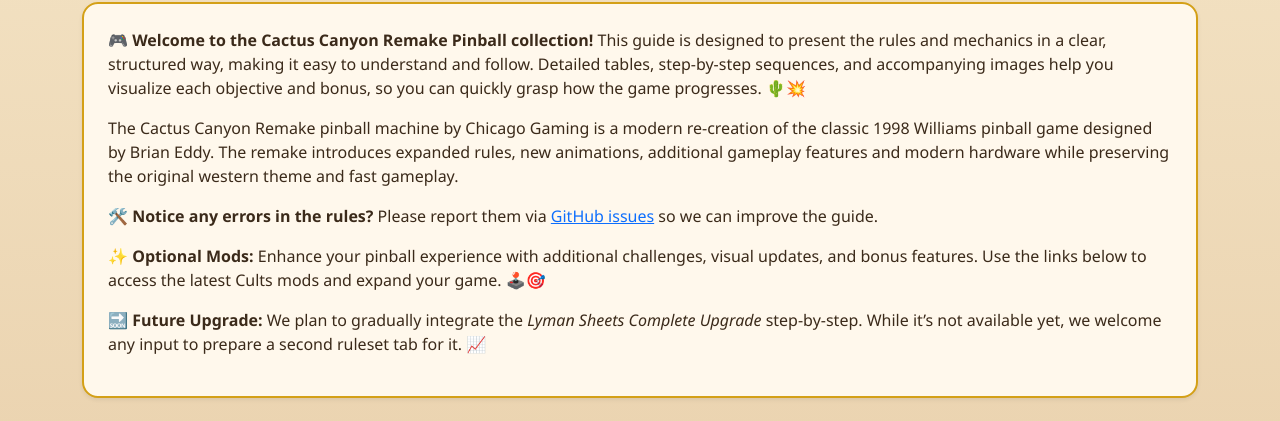
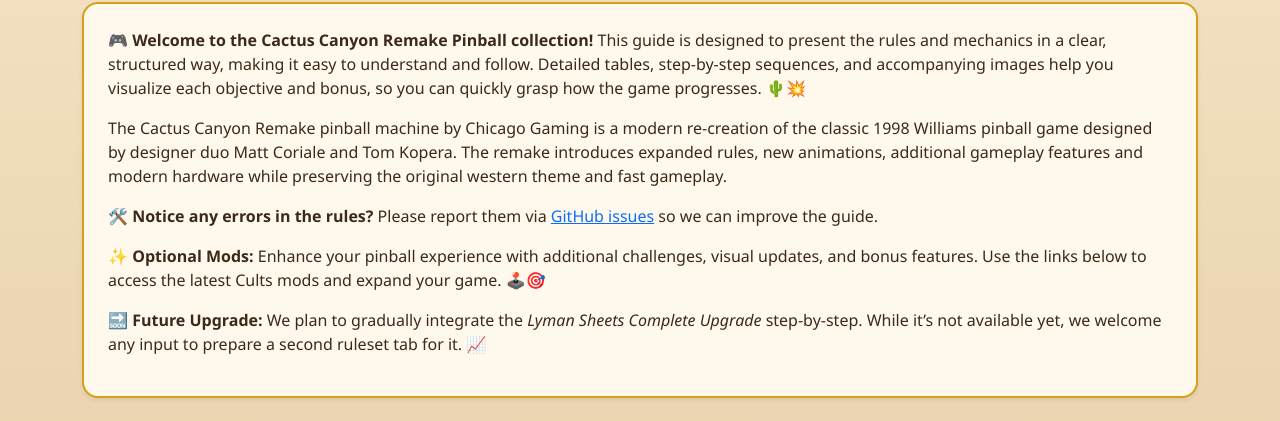
Before and after one commit to druckgott/cactus_canyon_remake_pinball, a plain HTML site: page index.html in a window 1280 px wide. Shown: the part 252-673 px from the top of the page. Drawn offline with nearby package versions, Linux system fonts and the light colour scheme.

Commit message:
fix front page

```diff
--- a/index.html
+++ b/index.html
@@ -71,9 +71,7 @@
       Detailed tables, step-by-step sequences, and accompanying images help you visualize each objective and bonus, so you can quickly grasp how the game progresses. 🌵💥
     </p>
     <p>
-      The Cactus Canyon Remake pinball machine by Chicago Gaming is a modern
-      re-creation of the classic 1998 Williams pinball game designed by
-      Brian Eddy. The remake introduces expanded rules, new animations,
+      The Cactus Canyon Remake pinball machine by Chicago Gaming is a modern re-creation of the classic 1998 Williams pinball game designed by designer duo Matt Coriale and Tom Kopera. The remake introduces expanded rules, new animations,
       additional gameplay features and modern hardware while preserving the
       original western theme and fast gameplay.
     </p>
```
